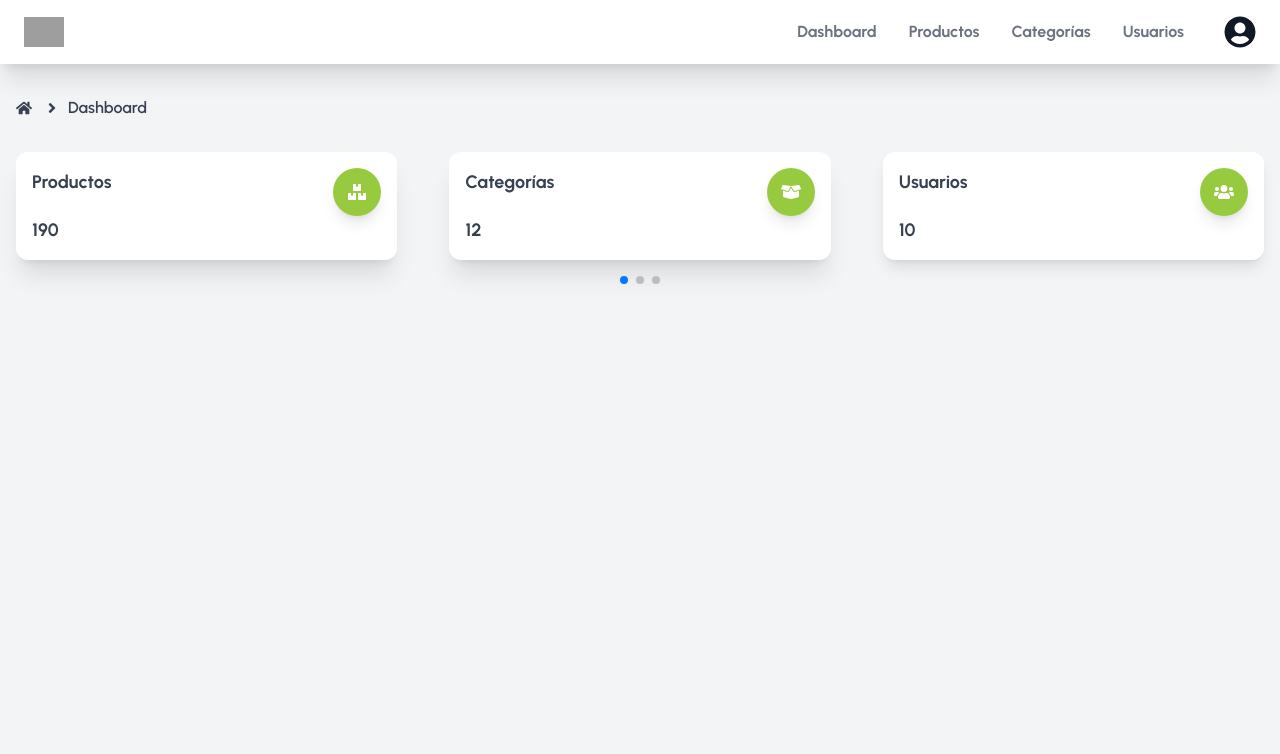
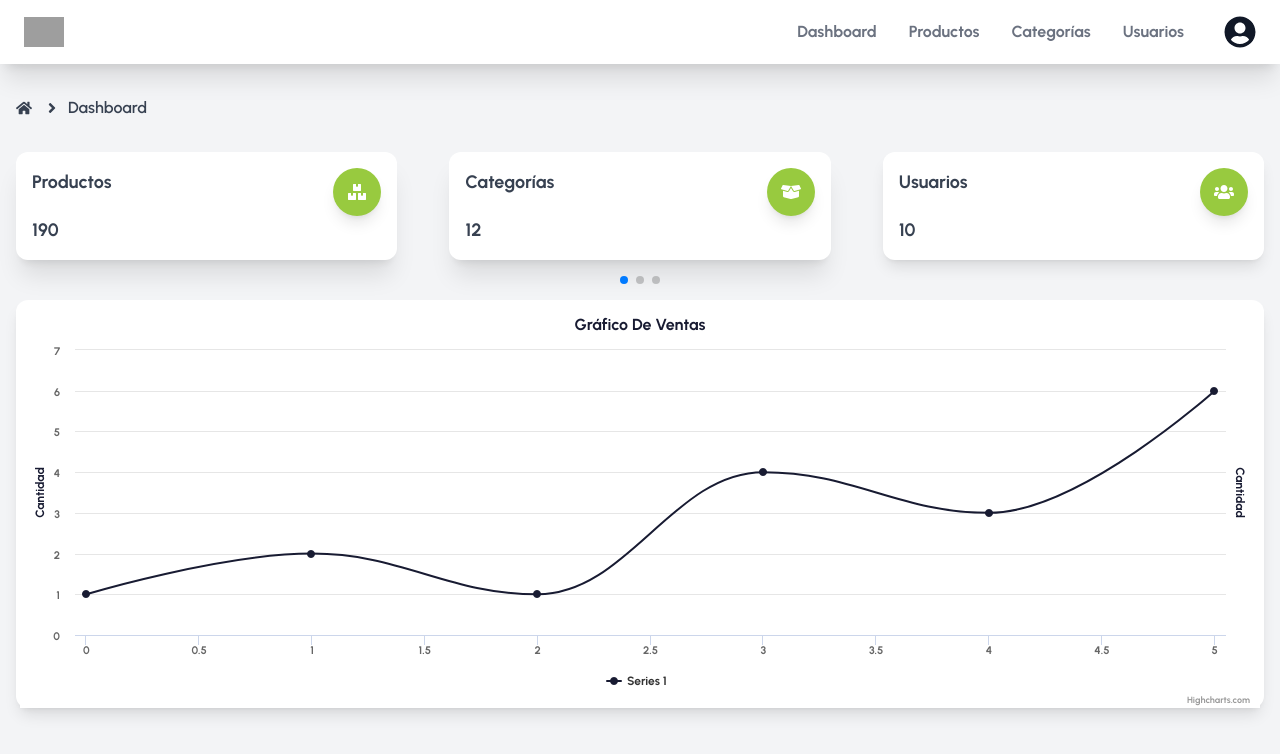
Before and after one commit to EslimDaga/platzi, a React (Create React App) app: page /dashboard in a window 1280 px wide. Shown: the top 754 px of the page. Built offline with nearby package versions, Linux system fonts and the light colour scheme; sample sign-in values are in the browser's storage; grey boxes are pictures that could not be loaded.

Commit message:
Add charts

```diff
--- a/src/views/dashboard/index.js
+++ b/src/views/dashboard/index.js
@@ -1,4 +1,8 @@
 import { Link } from "react-router-dom";
+import Highcharts from "highcharts";
+import HighchartsReact from "highcharts-react-official";
+import { Swiper, SwiperSlide } from "swiper/react";
+import { FreeMode, Pagination } from "swiper";
 import {
 	FaAngleRight,
 	FaBoxes,
@@ -8,13 +12,66 @@ import {
 	FaMoneyCheckAlt,
 	FaUsers,
 } from "react-icons/fa";
-import { Swiper, SwiperSlide } from "swiper/react";
-import { FreeMode, Pagination } from "swiper";
 import "swiper/css";
 import "swiper/css/free-mode";
 import "swiper/css/pagination";
+import { useContext } from "react";
+import { ThemeContext } from "../../contexts/darkmode/ThemeContext";
 
 const Dashboard = () => {
+	const { theme } = useContext(ThemeContext);
+
+	const options = {
+		colors: [theme === "light" ? "#181B32" : "#FFFFFF"],
+		chart: {
+			backgroundColor: {
+				linearGradient: { x1: 0, y1: 0, x2: 1, y2: 1 },
+				stops: [
+					[0, theme === "light" ? "#FFFFFF" : "#181B32"],
+					[1, theme === "light" ? "#FFFFFF" : "#181B32"],
+				],
+			},
+			style: {
+				fontFamily: "'Urbanist', sans-serif",
+				fontWeight: "700",
+			},
+			type: "spline",
+		},
+		title: {
+			style: {
+				color: theme === "light" ? "#181B32" : "#FFFFFF",
+				textTransform: "capitalize",
+				fontSize: "16px",
+			},
+			text: "Gráfico de ventas",
+		},
+		series: [
+			{
+				data: [1, 2, 1, 4, 3, 6],
+			},
+		],
+		yAxis: [
+			{
+				//--- Primary yAxis
+				title: {
+					style: {
+						color: theme === "light" ? "#181B32" : "#FFFFFF",
+					},
+					text: "Cantidad",
+				},
+			},
+			{
+				//--- Secondary yAxis
+				title: {
+					style: {
+						color: theme === "light" ? "#181B32" : "#FFFFFF",
+					},
+					text: "Cantidad",
+				},
+				opposite: true,
+			},
+		],
+	};
 	return (
 		<div className="flex-1 overflow-y-auto w-full">
 			<div className="relative pt-8">
@@ -190,6 +247,11 @@ const Dashboard = () => {
 								</div>
 							</SwiperSlide>
 						</Swiper>
+						<div className="w-full px-4">
+							<div className="relative flex flex-col min-w-0 break-words bg-white dark:bg-[#181B32] rounded-xl mb-6 xl:mb-0 shadow-lg px-1 pt-2">
+								<HighchartsReact highcharts={Highcharts} options={options} />
+							</div>
+						</div>
 					</div>
 				</div>
 			</div>
```
